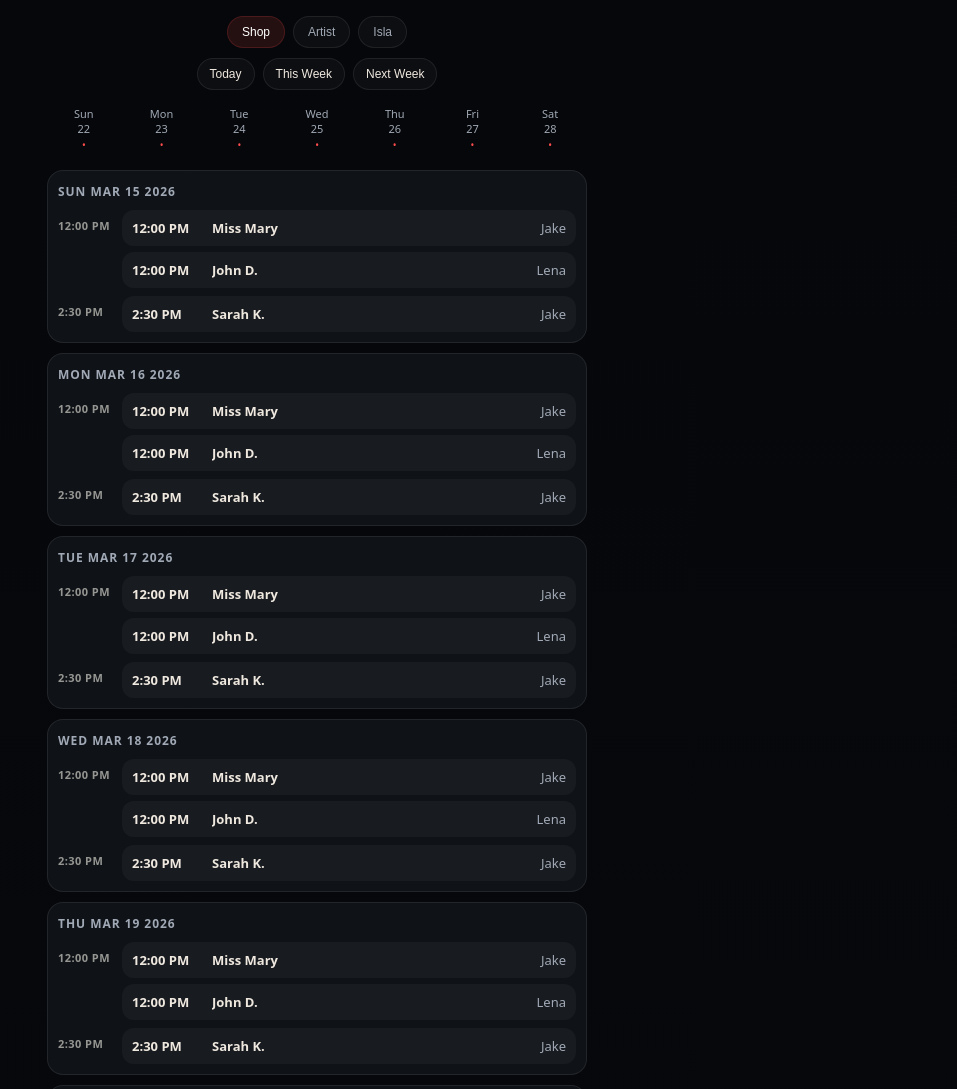
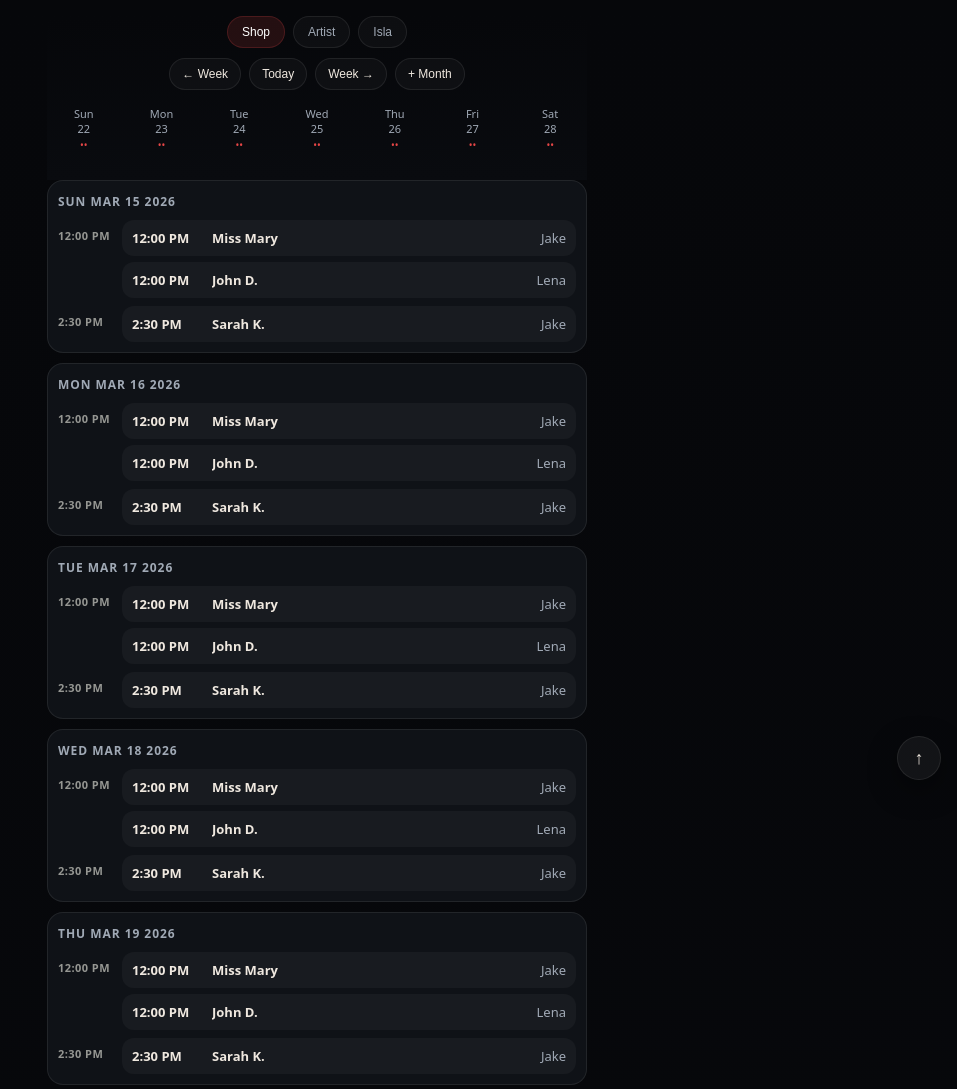
Before and after one commit to redrightlabs/site, a plain HTML site: page operator/calendar.html in a window 1280 px wide. Shown: the top 1089 px of the page, without its empty margins (323-1280 px from the left). Drawn offline with Linux system fonts and the light colour scheme.

Commit message:
fix calendar errors and sync week strip to scroll

```diff
--- a/operator/calendar.html
+++ b/operator/calendar.html
@@ -24,10 +24,36 @@ body{
   font-family:var(--sans);
 }
 
-.shell{
-  max-width:540px;
-  margin:0 auto;
-  padding:16px;
+  .shell{
+    max-width:540px;
+    margin:0 auto;
+    padding:16px;
+  }
+
+.top-nav{
+  position:sticky;
+  top:0;
+  z-index:20;
+  padding-bottom:10px;
+  background:linear-gradient(#06070a,#090b0f);
+  backdrop-filter:blur(10px);
+}
+.back-top{
+  position:fixed;
+  right:16px;
+  bottom:20px;
+  width:44px;
+  height:44px;
+  border-radius:999px;
+  border:1px solid var(--line);
+  background:rgba(255,255,255,.05);
+  color:var(--text);
+  font-size:18px;
+  cursor:pointer;
+  display:flex;
+  align-items:center;
+  justify-content:center;
+  box-shadow:0 10px 30px rgba(0,0,0,.4);
 }
 
 /* =========================
@@ -77,10 +103,16 @@ body{
   background:rgba(255,77,77,.12);
 }
 
+.day-pill:hover{
+  color:#fff;
+  background:rgba(255,255,255,.05);
+}
+
 .day-dot{
   margin-top:2px;
   font-size:10px;
   color:var(--accent);
+  opacity:.9;
 }
 
 /* =========================
@@ -278,7 +310,7 @@ body{
 
 <body>
 <div class="shell">
-
+  <div class="top-nav">
       <div class="lens-row">
     <button class="lens-btn active" data-lens="shop" onclick="setLens('shop', event)">Shop</button>
     <button class="lens-btn" data-lens="artist" onclick="setLens('artist', event)">Artist</button>
@@ -294,13 +326,15 @@ body{
 
   <!-- JUMP CONTROLS -->
   <div class="jump-row">
+    <button class="jump-btn" onclick="scrollToWeek(-1)">← Week</button>
     <button class="jump-btn" onclick="scrollToDay('today')">Today</button>
-    <button class="jump-btn" onclick="scrollToWeek(0)">This Week</button>
-    <button class="jump-btn" onclick="scrollToWeek(1)">Next Week</button>
+    <button class="jump-btn" onclick="scrollToWeek(1)">Week →</button>
+    <button class="jump-btn" onclick="scrollToMonth(1)">+ Month</button>
   </div>
 
   <!-- WEEK STRIP -->
   <div class="week-strip" id="week-strip"></div>
+  </div>
 
   <!-- TIMELINE -->
   <div class="timeline" id="timeline"></div>
@@ -319,6 +353,40 @@ let today = new Date();
 let baseDate = new Date(today);
 let currentLens = "shop";
 let currentArtist = "Jake";
+function getDayActivityDot(date){
+  const dayKey = date.toDateString();
+
+  const shopAppointments = [
+    { date: dayKey, time: "12:00 PM", artist: "Jake" },
+    { date: dayKey, time: "12:00 PM", artist: "Lena" },
+    { date: dayKey, time: "2:30 PM", artist: "Jake" }
+  ];
+
+  const islaActions = [
+    { date: dayKey, time: "12:00 PM", type: "CareWatch" },
+    { date: dayKey, time: "2:30 PM", type: "Review" }
+  ];
+
+  let count = 0;
+
+  if (currentLens === "shop") {
+    count = shopAppointments.length;
+  }
+
+  if (currentLens === "artist") {
+    count = shopAppointments.filter((a) => a.artist === currentArtist).length;
+  }
+
+  if (currentLens === "isla") {
+    count = islaActions.length;
+  }
+
+  if (count === 0) return "";
+  if (count <= 2) return "•";
+  if (count <= 4) return "••";
+  return "•••";
+}
+
 /* =========================
    BUILD WEEK STRIP
 ========================= */
@@ -332,18 +400,46 @@ function buildWeekStrip(){
 
     const el = document.createElement("div");
     el.className = "day-pill";
+    if (d.toDateString() === today.toDateString()) el.classList.add("active");
     el.dataset.date = d.toDateString();
+
+    const dot = getDayActivityDot(d);
 
     el.innerHTML = `
       <div>${DAYS[d.getDay()]}</div>
       <div>${d.getDate()}</div>
-      <div class="day-dot">•</div>
+      <div class="day-dot">${dot}</div>
     `;
 
     el.onclick = () => scrollToDate(d);
 
     stripEl.appendChild(el);
   }
+}
+function setActiveStripDay(dateString) {
+  document.querySelectorAll(".day-pill").forEach((pill) => {
+    pill.classList.toggle("active", pill.dataset.date === dateString);
+  });
+}
+
+function syncStripToScroll() {
+  const daySections = Array.from(document.querySelectorAll(".day-section"));
+  if (!daySections.length) return;
+
+  let closest = daySections[0];
+  let closestDistance = Infinity;
+
+  daySections.forEach((section) => {
+    const rect = section.getBoundingClientRect();
+    const distance = Math.abs(rect.top - 140);
+    if (distance < closestDistance) {
+      closest = section;
+      closestDistance = distance;
+    }
+  });
+
+  const activeDate = closest.id.replace("day-", "");
+  setActiveStripDay(activeDate);
 }
 
 /* =========================
@@ -515,6 +611,7 @@ function setLens(lens, event){
 
   syncArtistFilterVisibility();
   buildTimeline();
+  buildWeekStrip();
 }
 
 function syncArtistFilterVisibility() {
@@ -531,6 +628,7 @@ function syncArtistFilterVisibility() {
 function setArtist(artist) {
   currentArtist = artist;
   buildTimeline();
+  buildWeekStrip();
 }
 
 function wireProjectLinks() {
@@ -554,6 +652,7 @@ function scrollToDate(date){
   const id = "day-"+date.toDateString();
   const el = document.getElementById(id);
   if(el){
+    setActiveStripDay(date.toDateString());
     el.scrollIntoView({behavior:"smooth", block:"start"});
   }
 }
@@ -570,13 +669,38 @@ function scrollToWeek(offset){
   scrollToDate(d);
 }
 
+function scrollToMonth(offset){
+  const d = new Date(today);
+  d.setMonth(today.getMonth() + offset);
+  scrollToDate(d);
+}
+
+let scrollSyncTicking = false;
+window.addEventListener("scroll", () => {
+  if (scrollSyncTicking) return;
+  scrollSyncTicking = true;
+  window.requestAnimationFrame(() => {
+    syncStripToScroll();
+    scrollSyncTicking = false;
+  });
+});
+
 /* =========================
    INIT
 ========================= */
 
+const backTopBtn = document.getElementById("back-to-top");
+if(backTopBtn){
+  backTopBtn.addEventListener("click", () => {
+    window.scrollTo({ top: 0, behavior: "smooth" });
+  });
+}
+
 syncArtistFilterVisibility();
 buildWeekStrip();
 buildTimeline();
+syncStripToScroll();
 </script>
+<button id="back-to-top" class="back-top">↑</button>
 </body>
 </html>
```
